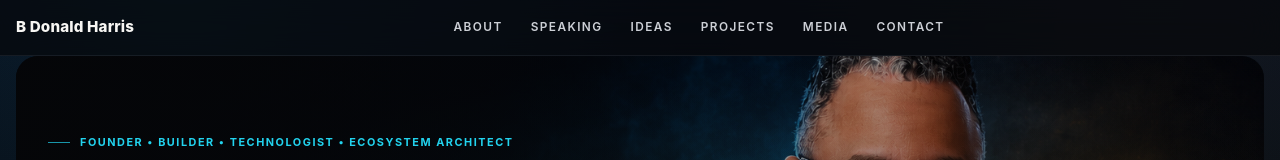
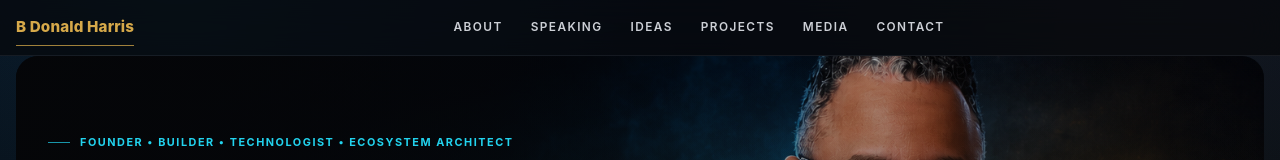
Before and after one commit to bdonaldharris/bdonaldharris.com, a Next.js app: page / in a window 1280 px wide. Shown: the top 160 px of the page. Built offline with nearby package versions, Linux system fonts and the light colour scheme.

Commit message:
Implemented the navigation/header accessibility refinement.

```diff
--- a/app/globals.css
+++ b/app/globals.css
@@ -115,11 +115,36 @@ a:hover {
 }
 
 .wordmark {
+  position: relative;
   color: var(--color-text-primary);
   font-size: 0.95rem;
   font-weight: 800;
   letter-spacing: 0.01em;
   white-space: nowrap;
+}
+
+.wordmark::after,
+.desktop-nav a::after {
+  position: absolute;
+  right: 0;
+  bottom: -7px;
+  left: 0;
+  height: 1px;
+  content: "";
+  background: currentColor;
+  opacity: 0;
+  transform: scaleX(0.6);
+  transform-origin: center;
+  transition: opacity 180ms ease, transform 180ms ease;
+}
+
+.wordmark[data-active="true"] {
+  color: var(--color-soft-gold);
+}
+
+.wordmark[data-active="true"]::after {
+  opacity: 0.75;
+  transform: scaleX(1);
 }
 
 .desktop-nav {
@@ -133,8 +158,29 @@ a:hover {
   text-transform: uppercase;
 }
 
+.desktop-nav a {
+  position: relative;
+}
+
 .desktop-nav a:hover {
   color: var(--color-text-primary);
+}
+
+.desktop-nav a[data-active="true"] {
+  color: var(--color-cyan-glow);
+  font-weight: 760;
+}
+
+.desktop-nav a[data-active="true"]::after {
+  opacity: 0.9;
+  transform: scaleX(1);
+}
+
+.site-header a:focus-visible,
+.mobile-menu summary:focus-visible {
+  outline: 2px solid var(--color-cyan-glow);
+  outline-offset: 6px;
+  border-radius: 6px;
 }
 
 .header-cta,
@@ -218,9 +264,31 @@ a:hover {
 }
 
 .mobile-menu nav a {
+  position: relative;
   padding: 12px;
   color: var(--color-text-secondary);
   font-weight: 600;
+}
+
+.mobile-menu nav a:hover {
+  color: var(--color-text-primary);
+}
+
+.mobile-menu nav a[data-active="true"] {
+  color: var(--color-cyan-glow);
+  font-weight: 760;
+}
+
+.mobile-menu nav a[data-active="true"]::before {
+  position: absolute;
+  top: 50%;
+  left: 0;
+  width: 3px;
+  height: 18px;
+  content: "";
+  border-radius: 999px;
+  background: var(--color-cyan-glow);
+  transform: translateY(-50%);
 }
 
 /* ---------- Layout primitives ---------- */
--- a/components/layout/site-header.tsx
+++ b/components/layout/site-header.tsx
@@ -1,4 +1,7 @@
+"use client";
+
 import Link from "next/link";
+import { usePathname } from "next/navigation";
 
 const navItems = [
   { href: "/about", label: "About" },
@@ -10,19 +13,41 @@ const navItems = [
 ];
 
 export function SiteHeader() {
+  const pathname = usePathname();
+
+  const isActive = (href: string) =>
+    pathname === href || (href !== "/" && pathname.startsWith(`${href}/`));
+
+  const isHome = pathname === "/";
+
   return (
     <header className="site-header">
       <div className="site-header-inner">
-        <Link className="wordmark" href="/" aria-label="B Donald Harris home">
+        <Link
+          className="wordmark"
+          href="/"
+          aria-current={isHome ? "page" : undefined}
+          aria-label="B Donald Harris home"
+          data-active={isHome ? "true" : undefined}
+        >
           <span>B Donald Harris</span>
         </Link>
 
         <nav className="desktop-nav" aria-label="Primary navigation">
-          {navItems.map((item) => (
-            <Link key={item.href} href={item.href}>
-              {item.label}
-            </Link>
-          ))}
+          {navItems.map((item) => {
+            const active = isActive(item.href);
+
+            return (
+              <Link
+                key={item.href}
+                href={item.href}
+                aria-current={active ? "page" : undefined}
+                data-active={active ? "true" : undefined}
+              >
+                {item.label}
+              </Link>
+            );
+          })}
         </nav>
 
         <details className="mobile-menu">
@@ -32,11 +57,20 @@ export function SiteHeader() {
             <span />
           </summary>
           <nav aria-label="Mobile navigation">
-            {navItems.map((item) => (
-              <Link key={item.href} href={item.href}>
-                {item.label}
-              </Link>
-            ))}
+            {navItems.map((item) => {
+              const active = isActive(item.href);
+
+              return (
+                <Link
+                  key={item.href}
+                  href={item.href}
+                  aria-current={active ? "page" : undefined}
+                  data-active={active ? "true" : undefined}
+                >
+                  {item.label}
+                </Link>
+              );
+            })}
           </nav>
         </details>
       </div>
```
